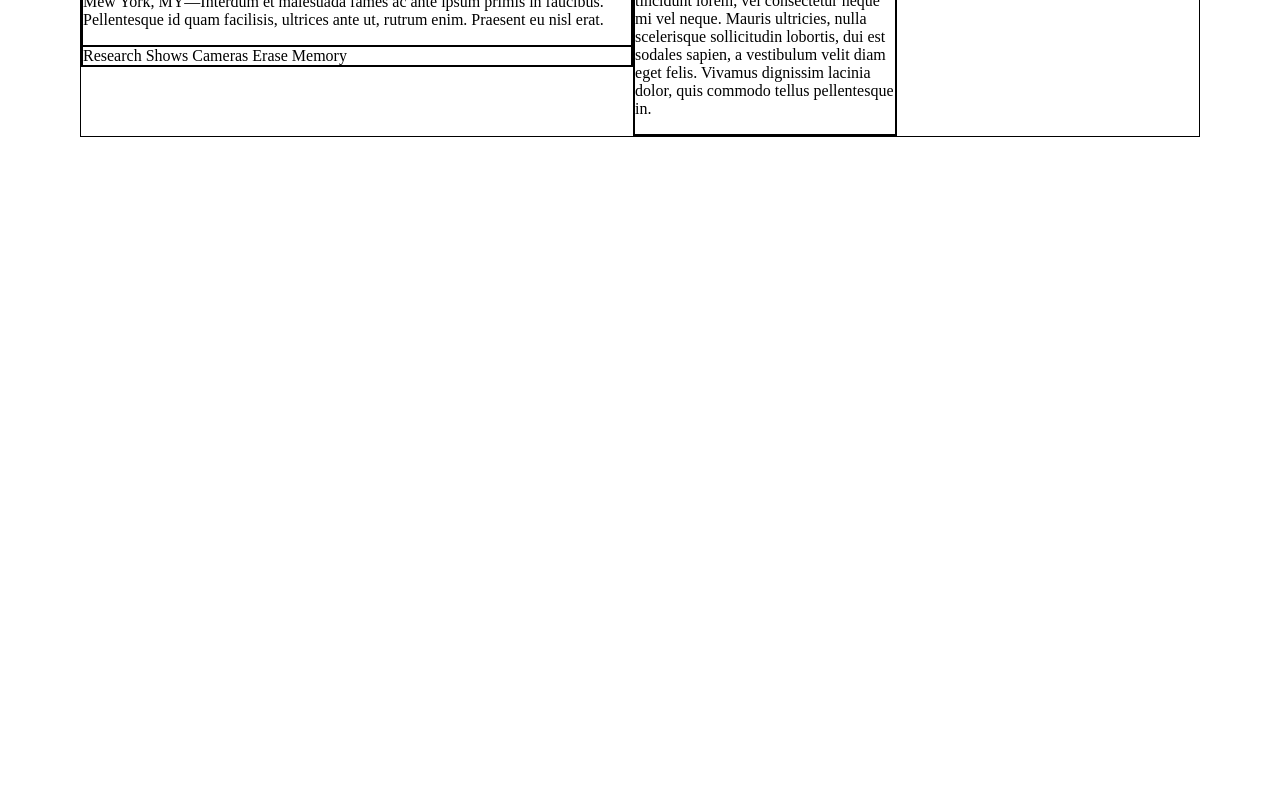
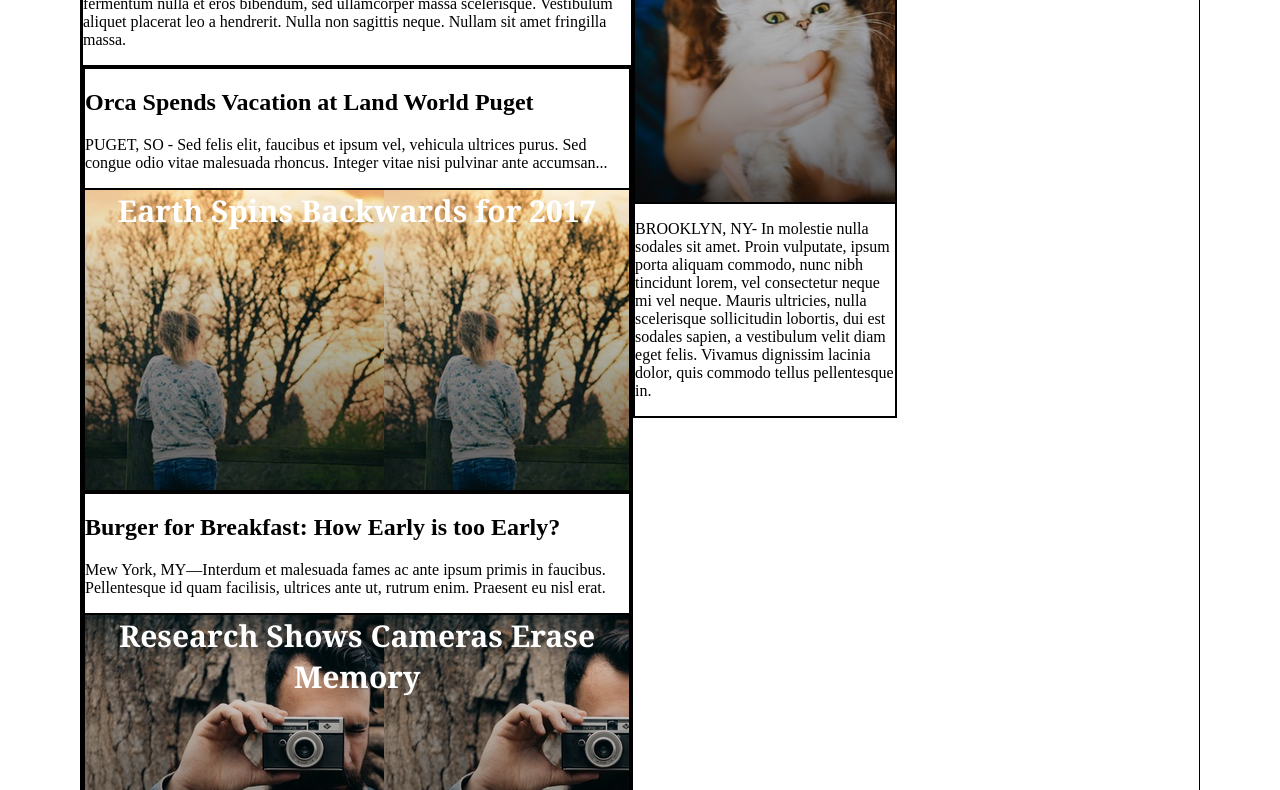
Before and after one commit to anjiB72/mytimes, a plain HTML site: page index.html in a window 1280 px wide. Shown: the part 572-1362 px from the top of the page. Before the commit the page ends 800 px from the top, so only its background shows below. Drawn offline with Linux system fonts and the light colour scheme.

Commit message:
add background images and text styling

```diff
--- a/index.html
+++ b/index.html
@@ -25,26 +25,34 @@
 
       <!-- content in left hand column -->
       <div class="column large">
-        <div id="cl1">
+        <div id="headline">
+          <div class="imagestory" id="cl1">
           Mother of Three Buys Tuna Steak at Phish Concert. Leaves, "Feeling Funny."
           </div>
         <div id="cl2">
             <p>MONUMENT VALLEY, AZ - Lorem ipsum dolor sit amet, consectetur adipiscing elit. Pellentesque nec nisl at augue dapibus dignissim. Nunc condimentum rutrum metus, ac eleifend lacus viverra nec. Proin ultrices egestas diam sed mollis. Nulla sapien massa, dictum vitae est et, pellentesque rutrum risus. Nunc volutpat, metus ac rutrum tempus, orci nisi porttitor dolor, sit amet luctus metus est ut mauris. Quisque vulputate nisl vitae massa rhoncus, at sagittis elit accumsan. Etiam tempus, lorem quis blandit imperdiet, enim dui lobortis tortor, sit amet lobortis arcu ex id odio. Nam fermentum nulla et eros bibendum, sed ullamcorper massa scelerisque. Vestibulum aliquet placerat leo a hendrerit. Nulla non sagittis neque. Nullam sit amet fringilla massa.
           </P>
           </div>
+        </div>
+        <div class="substory">
+          <div id="ss1">
             <div id="cl3">
               <h2>Orca Spends Vacation at Land World Puget</h2>
               <p>PUGET, SO - Sed felis elit, faucibus et ipsum vel, vehicula ultrices purus. Sed congue odio vitae malesuada rhoncus. Integer vitae nisi pulvinar ante accumsan...</p>
             </div>
-        <div id="cl4">
+            <div class="imagestory" id="cl4">
           Earth Spins Backwards for 2017
             </div>
+          </div>
+          <div id="ss2">
             <div id="cl5">
               <h2>Burger for Breakfast: How Early is too Early?</h2>
               <p>Mew York, MY—Interdum et malesuada fames ac ante ipsum primis in faucibus. Pellentesque id quam facilisis, ultrices ante ut, rutrum enim. Praesent eu nisl erat.</p>
             </div>
-        <div id="cl6">
+            <div class="imagestory" id="cl6">
               Research Shows Cameras Erase Memory
+            </div>
+          </div>
         </div>
       </div>
 
@@ -55,7 +63,7 @@
           <p>WASHINGTON DC- Donec luctus sem augue, rutrum posuere orci aliquam sed. Nam vitae aliquam lectus. Sed tempor tortor est, nec sagittis eros tincidunt sed. Morbi venenatis condimentum sem, vitae sollicitudin turpis pulvinar eget. Morbi pellentesque consectetur mi id auctor. Phasellus tincidunt orci mauris, placerat pharetra urna fringilla vitae. Morbi eget rutrum urna. Cras condimentum augue ut ante sollicitudin interdum. Pellentesque cursus dolor at tincidunt cursus. Vestibulum blandit aliquam felis...
           </p>
         </div>
-        <div id="cm2">
+        <div class="imagestory" id="cm2">
           Cats in Control-Is It a Thing?
         </div>
         <div id="cm3">
@@ -63,19 +71,18 @@
           </P>
         </div>
       </div>
+
       <!-- content in right hand column -->
       <div class="column small">
-
         <img id="cs1" src="./resources/images/img-news-bite.png" alt="New Bite picture of a cookie" width="auto">
-
         <div id="cs2">
           <h4>NEWS BITES</h4>
           <p>
             Cat Emoji Goes Viral Buy Youtube Views Home Business Advertising Ideas Advertising Internet Online Illustration in Marketing Materials Finally a Top Secret Way You Can
           </p>
-
         </div>
       </div>
+
     </div>
 
   </body>
--- a/resources/css/style.css
+++ b/resources/css/style.css
@@ -55,7 +55,7 @@ nav span {
   }
 /*end of header block styling*/
 
-/*start of main body styling*/
+/*start of main body styling, sets flex containers and columns*/
 .mainbody {
   display: flex;
   align-items: flex-start;
@@ -87,6 +87,41 @@ nav span {
   margin-right: 60px;
  }
 
+/*styling for stories with background images*/
+ .imagestory {
+  font-family: Georgia;
+  font-weight: bold;
+  font-size: 30px;
+  color: white;
+  background-size: auto;
+  height: 300px;
+  text-align: center;
+ }
+
+/*styling large column layout*/
+#cl1 {
+  background-image: url(../images/img-story-main.png);
+  }
+
+#cl4 {
+  background-image: url(../images/img-story-2.png);
+  }
+
+#cl6{
+  background-image: url(../images/img-story-3.png);
+  }
+
+
+/*styling medium column layout*/
+#cm2 {
+  background-image: url(../images/img-story-1.png);
+}
+
+/*Borders around content to show outline, will be removed at end*/
+#mainstory,
+.substory,
+#ss1,
+#ss2,
 #cl1,
 #cl2,
 #cl3,
```
Lines whose indentation alone changed are shown as unchanged.
